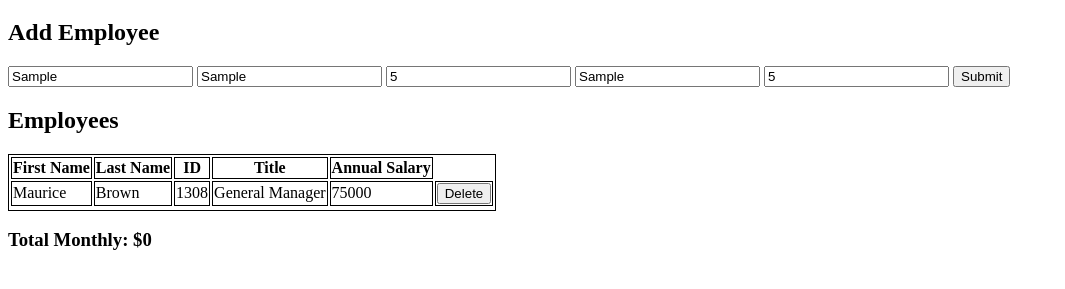
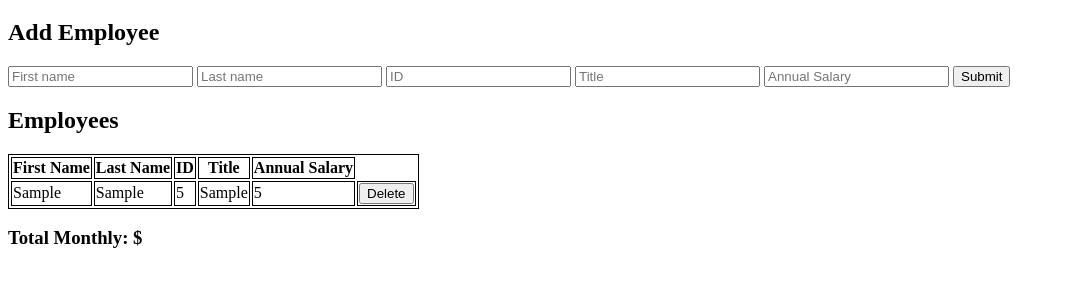
Before and after one commit to Mauricebrwn/weekend-jquery-salary-calculator, a plain HTML site: page index.html in a window 1280 px wide. Both pictures are taken after typing "Sample", "Sample", "5", "Sample", "5" into the empty fields and a click on the button "Submit". Shown: the part 61-350 px from the top of the page, without its empty margins (0-1065 px from the left). Drawn offline with Linux system fonts and the light colour scheme.

Commit message:
salary update

```diff
--- a/client.js
+++ b/client.js
@@ -1,47 +1,57 @@
 $(document).ready(onReady);
 
-const totalMonthly = 0;
 
-let Employee = [
-    {
-        name: 'Maurice',
-        last: 'Brown',
-        id: 1308,
-        title: 'General Manager',
-        annual: 65000
-    }
-]
+let employee = []
+
 function SubmitNewEmployee(){
     console.log('in SubmitNewEmployee');
 }
 
 function onReady() {
-    let el = $('#monthlyOut');
-    el.empty();
-    el.append(totalMonthly);
+
     $('#submitNewButton').on('click', SubmitNewEmployee);
 }
 
 function render() {
     $('.newEmployee').empty();
-    for (let i = 0; i < Employee.length; i++) {
+    for (let i = 0; i < employee.length; i++) {
         $('.newEmployee').append(`
-        <li class="newEmployeeText">
-        <span class="nameText">${Employee[i].name}</span>: ${Employee[i].last}${Employee[i].id} ${Employee[i].title}${Employee[i].annual}
-        <button class="deleteEmployeeButton">Delete</button>
-        </li>
+        <tr>
+          <td id="newFirst">${employee[i].name}</td>
+          <td id="newLast">${employee[i].last}</td>
+          <td id="newId">${employee[i].id}</td>
+          <td id="newTitle">${employee[i].title}</td>
+          <td id="newAnnual">${employee[i].annual}</td>
+          <td><button class="Delete">Delete</button></td>
+        </tr>
         `)
-
-
+  }
+  }
+function monthlySalary () {
+    let monthlyCost = 0;
+    let totalSalary = o;
+    for (let i = 0; i<employee.length; i++){
+        totalSalary += employee[i].annual
+    }
+    monthlyCost = (totalSalary/12);
+    if(monthlyCost > 20000) {
+        $('#monthlyOut').empty();
+        $('#monthlyOut').append(`
+        <h3 id="monthlyOut">
+            <div id="red">
+            Monthly cost: ${monthlyCost}
+            </div>
+            </h3>
+        `);
     }
 }
 
 function SubmitNewEmployee() {
-    let newName = $('.newEmployee').val();
-    let newLast = $('.newEmployee').val();
-    let newId = $('.newEmployee').val();
-    let newTitle = $('.newEmployee').val();
-    let newAnnual = $('.newEmployee').val();
+    let newName = $('#firstNameInput').val();
+    let newLast = $('#lastNameInput').val();
+    let newId = $('#id').val();
+    let newTitle = $('#titleNameInput').val();
+    let newAnnual = $('#annualSalary').val();
 
     let newEmployee = {
         name: newName,
@@ -53,11 +63,13 @@ function SubmitNewEmployee() {
 }
 
 
-   Employee.push(newEmployee);
+   employee.push(newEmployee);
 
-   $('#newFirst').val('');
-   $('#newLast').val('');
-   $('#newId').val('');
-   $('#newTitle').val('');
-   $('#newAnnualSalary').val('');
+   render ();
+
+   $('#firstNameInput').val('');
+   $('#lastNameInput').val('');
+   $('#id').val('');
+   $('#titleNameInput').val('');
+   $('#annualSalary').val('');
 }
--- a/index.html
+++ b/index.html
@@ -13,11 +13,11 @@
 <body>
     <h1>Salary Calculator</h1>
         <h2>Add Employee</h2>
-            <input id="FirstNameInput" type="text" placeholder="First name">
-            <input id="LastNameInput" type="text" placeholder="Last name">
+            <input id="firstNameInput" type="text" placeholder="First name">
+            <input id="lastNameInput" type="text" placeholder="Last name">
             <input id="id" type="number" placeholder="ID">
-            <input id="TitleNameInput" type="text" placeholder="Title">
-            <input id="AnnualSalary" type="number" placeholder="Annual Salary">
+            <input id="titleNameInput" type="text" placeholder="Title">
+            <input id="annualSalary" type="number" placeholder="Annual Salary">
             <button id="submitNewButton">Submit</button>
     <h2>Employees</h2>
 
@@ -31,19 +31,8 @@
             <th>Annual Salary</th>
 
         </tr>
-        <tr>
-            <td>Maurice</td>
-            <td>Brown</td>
-            <td>1308</td>
-            <td>General Manager</td>
-            <td>75000</td>
-            <td>
-            <button
-            class="delete">Delete</button id="newButton">
-            </td>
-        </tr>
-        <tr class="newEmployee">
-        </tr>
+
+        <tbody class="newEmployee"></tbody>
 
     </table>
     <h3>Total Monthly: $<span id="monthlyOut"></span></h3>
```
